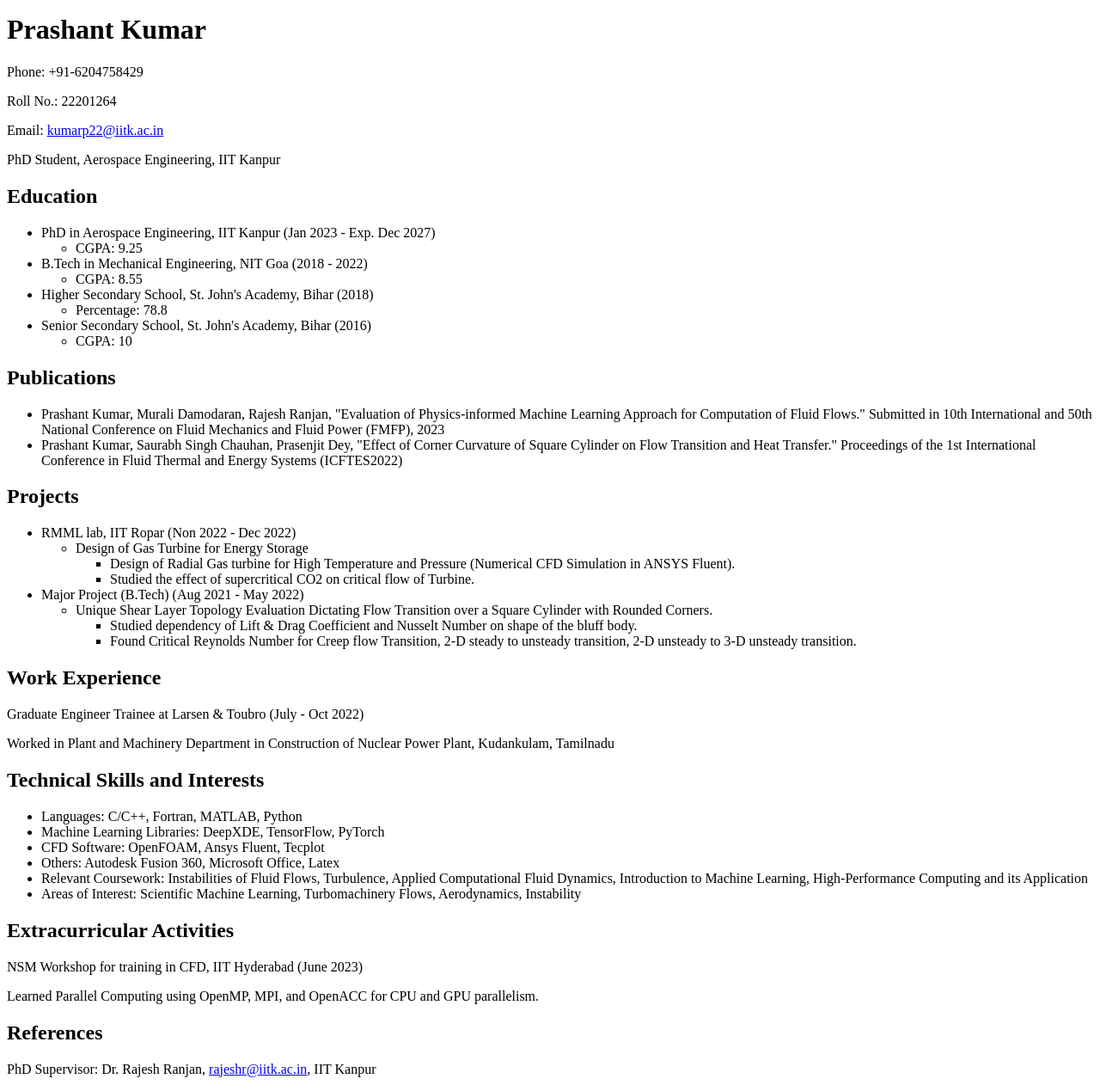
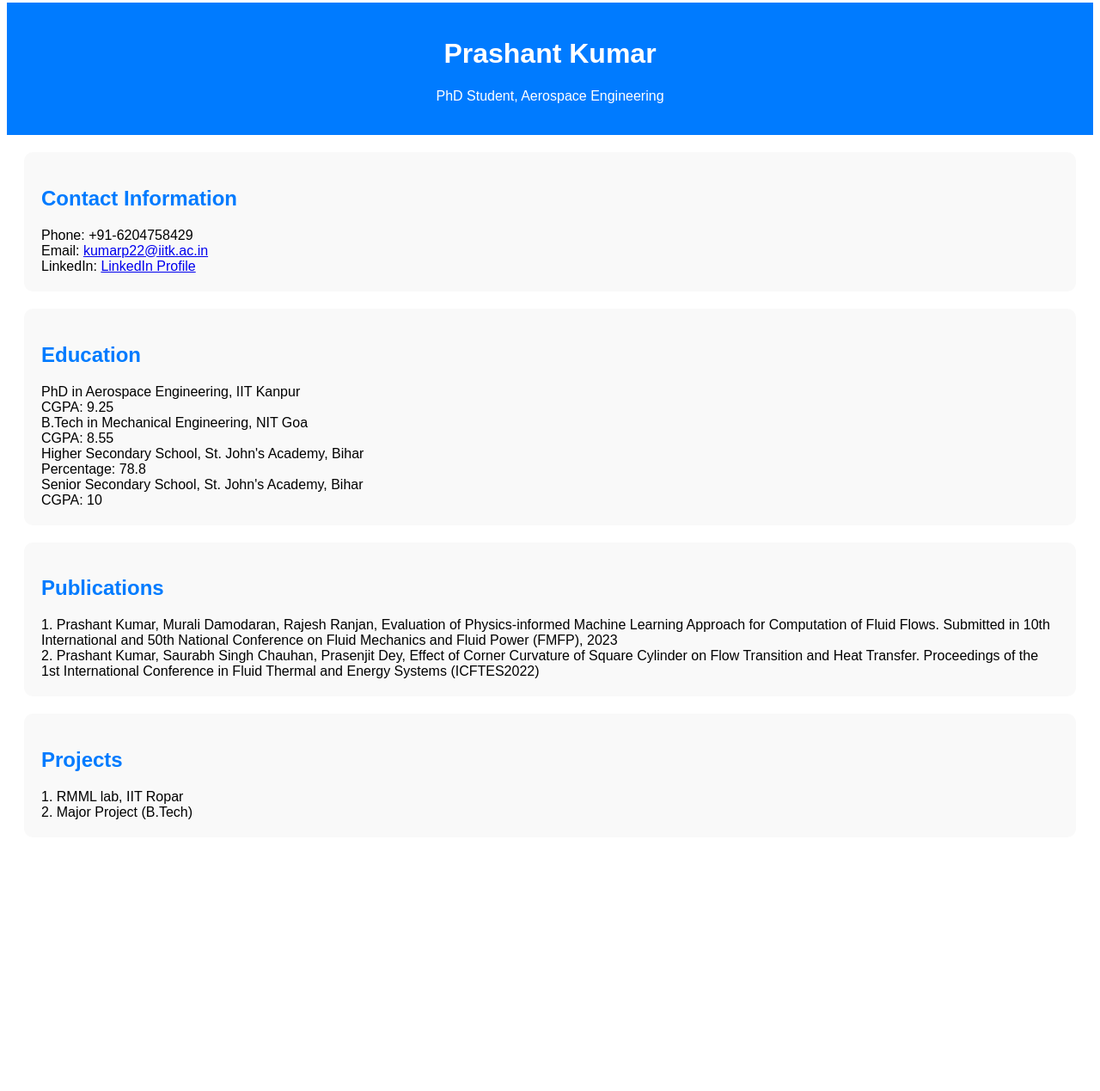
Before and after one commit to iitkprashant/iitkprashant.github.io, a plain HTML site: page index.html in a window 1280 px wide. Shown: the part 5-1274 px from the top of the page at 86% size. After the commit the page ends 999 px from the top, so only its background shows below. Drawn offline with Linux system fonts and the light colour scheme.

Commit message:
Update index.html

```diff
--- a/index.html
+++ b/index.html
@@ -1,88 +1,71 @@
 <!DOCTYPE html>
-<html>
+<html lang="en">
 <head>
-    <title>Prashant Kumar - Resume</title>
+    <meta charset="UTF-8">
+    <meta name="viewport" content="width=device-width, initial-scale=1.0">
+    <title>Prashant Kumar's Resume</title>
+    <style>
+        body {
+            font-family: Arial, sans-serif;
+        }
+        .header {
+            background-color: #007BFF;
+            color: #fff;
+            padding: 20px;
+            text-align: center;
+        }
+        .section {
+            background-color: #f9f9f9;
+            margin: 20px;
+            padding: 20px;
+            border-radius: 10px;
+        }
+        .section h2 {
+            color: #007BFF;
+        }
+        .section p {
+            margin: 0;
+        }
+    </style>
 </head>
 <body>
-    <h1>Prashant Kumar</h1>
-    <p>Phone: +91-6204758429</p>
-    <p>Roll No.: 22201264</p>
-    <p>Email: <a href="mailto:kumarp22@iitk.ac.in">kumarp22@iitk.ac.in</a></p>
-    <p>PhD Student, Aerospace Engineering, IIT Kanpur</p>
+    <div class="header">
+        <h1>Prashant Kumar</h1>
+        <p>PhD Student, Aerospace Engineering</p>
+    </div>
 
-    <h2>Education</h2>
-    <ul>
-        <li>PhD in Aerospace Engineering, IIT Kanpur (Jan 2023 - Exp. Dec 2027)
-            <ul>
-                <li>CGPA: 9.25</li>
-            </ul>
-        </li>
-        <li>B.Tech in Mechanical Engineering, NIT Goa (2018 - 2022)
-            <ul>
-                <li>CGPA: 8.55</li>
-            </ul>
-        </li>
-        <li>Higher Secondary School, St. John's Academy, Bihar (2018)
-            <ul>
-                <li>Percentage: 78.8</li>
-            </ul>
-        </li>
-        <li>Senior Secondary School, St. John's Academy, Bihar (2016)
-            <ul>
-                <li>CGPA: 10</li>
-            </ul>
-        </li>
-    </ul>
+    <div class="section">
+        <h2>Contact Information</h2>
+        <p>Phone: +91-6204758429</p>
+        <p>Email: <a href="mailto:kumarp22@iitk.ac.in">kumarp22@iitk.ac.in</a></p>
+        <p>LinkedIn: <a href="https://www.linkedin.com/in/your-linkedin-profile">LinkedIn Profile</a></p>
+    </div>
 
-    <h2>Publications</h2>
-    <ul>
-        <li>Prashant Kumar, Murali Damodaran, Rajesh Ranjan, "Evaluation of Physics-informed Machine Learning Approach for Computation of Fluid Flows." Submitted in 10th International and 50th National Conference on Fluid Mechanics and Fluid Power (FMFP), 2023</li>
-        <li>Prashant Kumar, Saurabh Singh Chauhan, Prasenjit Dey, "Effect of Corner Curvature of Square Cylinder on Flow Transition and Heat Transfer." Proceedings of the 1st International Conference in Fluid Thermal and Energy Systems (ICFTES2022)</li>
-    </ul>
+    <div class="section">
+        <h2>Education</h2>
+        <p>PhD in Aerospace Engineering, IIT Kanpur</p>
+        <p>CGPA: 9.25</p>
+        <p>B.Tech in Mechanical Engineering, NIT Goa</p>
+        <p>CGPA: 8.55</p>
+        <p>Higher Secondary School, St. John's Academy, Bihar</p>
+        <p>Percentage: 78.8</p>
+        <p>Senior Secondary School, St. John's Academy, Bihar</p>
+        <p>CGPA: 10</p>
+    </div>
 
-    <h2>Projects</h2>
-    <ul>
-        <li>RMML lab, IIT Ropar (Non 2022 - Dec 2022)
-            <ul>
-                <li>Design of Gas Turbine for Energy Storage
-                    <ul>
-                        <li>Design of Radial Gas turbine for High Temperature and Pressure (Numerical CFD Simulation in ANSYS Fluent).</li>
-                        <li>Studied the effect of supercritical CO2 on critical flow of Turbine.</li>
-                    </ul>
-                </li>
-            </ul>
-        </li>
-        <li>Major Project (B.Tech) (Aug 2021 - May 2022)
-            <ul>
-                <li>Unique Shear Layer Topology Evaluation Dictating Flow Transition over a Square Cylinder with Rounded Corners.
-                    <ul>
-                        <li>Studied dependency of Lift & Drag Coefficient and Nusselt Number on shape of the bluff body.</li>
-                        <li>Found Critical Reynolds Number for Creep flow Transition, 2-D steady to unsteady transition, 2-D unsteady to 3-D unsteady transition.</li>
-                    </ul>
-                </li>
-            </ul>
-        </li>
-    </ul>
+    <div class="section">
+        <h2>Publications</h2>
+        <p>1. Prashant Kumar, Murali Damodaran, Rajesh Ranjan, Evaluation of Physics-informed Machine Learning Approach for Computation of Fluid Flows. Submitted in 10th International and 50th National Conference on Fluid Mechanics and Fluid Power (FMFP), 2023</p>
+        <p>2. Prashant Kumar, Saurabh Singh Chauhan, Prasenjit Dey, Effect of Corner Curvature of Square Cylinder on Flow Transition and Heat Transfer. Proceedings of the 1st International Conference in Fluid Thermal and Energy Systems (ICFTES2022)</p>
+    </div>
 
-    <h2>Work Experience</h2>
-    <p>Graduate Engineer Trainee at Larsen & Toubro (July - Oct 2022)</p>
-    <p>Worked in Plant and Machinery Department in Construction of Nuclear Power Plant, Kudankulam, Tamilnadu</p>
+    <div class="section">
+        <h2>Projects</h2>
+        <p>1. RMML lab, IIT Ropar</p>
+        <p>2. Major Project (B.Tech)</p>
+    </div>
 
-    <h2>Technical Skills and Interests</h2>
-    <ul>
-        <li>Languages: C/C++, Fortran, MATLAB, Python</li>
-        <li>Machine Learning Libraries: DeepXDE, TensorFlow, PyTorch</li>
-        <li>CFD Software: OpenFOAM, Ansys Fluent, Tecplot</li>
-        <li>Others: Autodesk Fusion 360, Microsoft Office, Latex</li>
-        <li>Relevant Coursework: Instabilities of Fluid Flows, Turbulence, Applied Computational Fluid Dynamics, Introduction to Machine Learning, High-Performance Computing and its Application</li>
-        <li>Areas of Interest: Scientific Machine Learning, Turbomachinery Flows, Aerodynamics, Instability</li>
-    </ul>
+    <!-- Add more sections for Work Experience, Technical Skills, Extracurricular Activities, and References -->
 
-    <h2>Extracurricular Activities</h2>
-    <p>NSM Workshop for training in CFD, IIT Hyderabad (June 2023)</p>
-    <p>Learned Parallel Computing using OpenMP, MPI, and OpenACC for CPU and GPU parallelism.</p>
-
-    <h2>References</h2>
-    <p>PhD Supervisor: Dr. Rajesh Ranjan, <a href="mailto:rajeshr@iitk.ac.in">rajeshr@iitk.ac.in</a>, IIT Kanpur</p>
 </body>
 </html>
```
